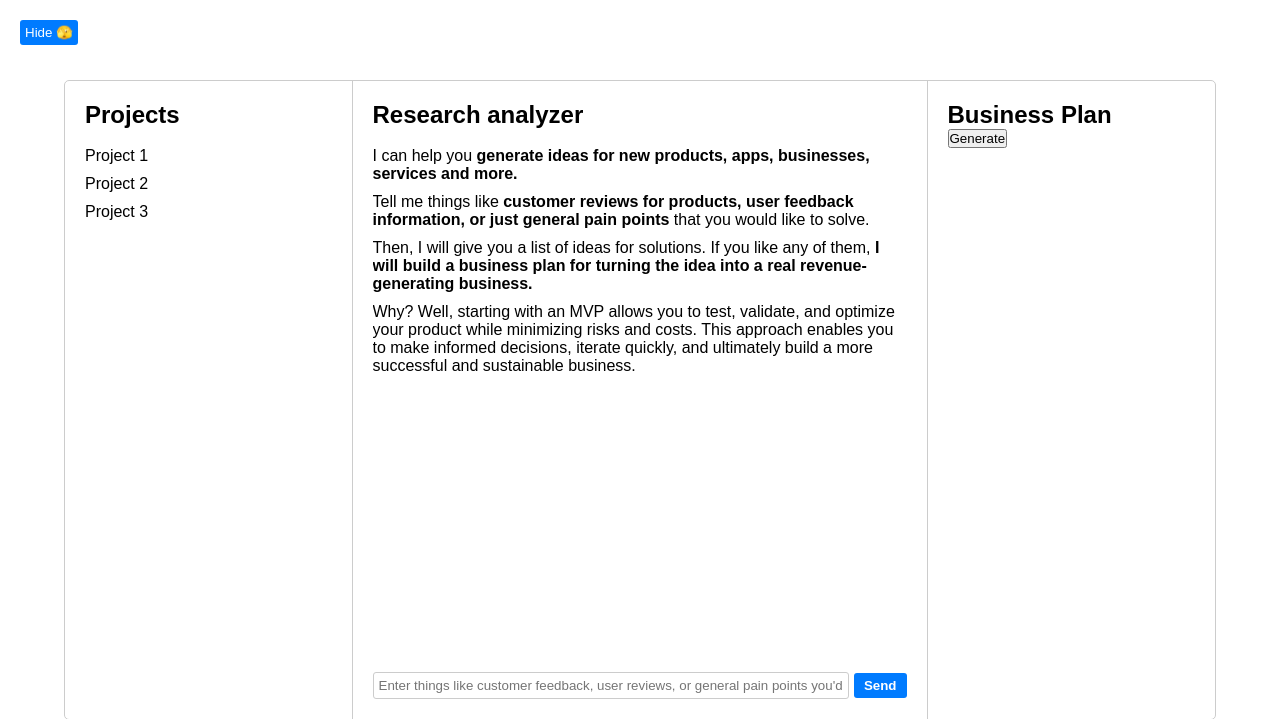
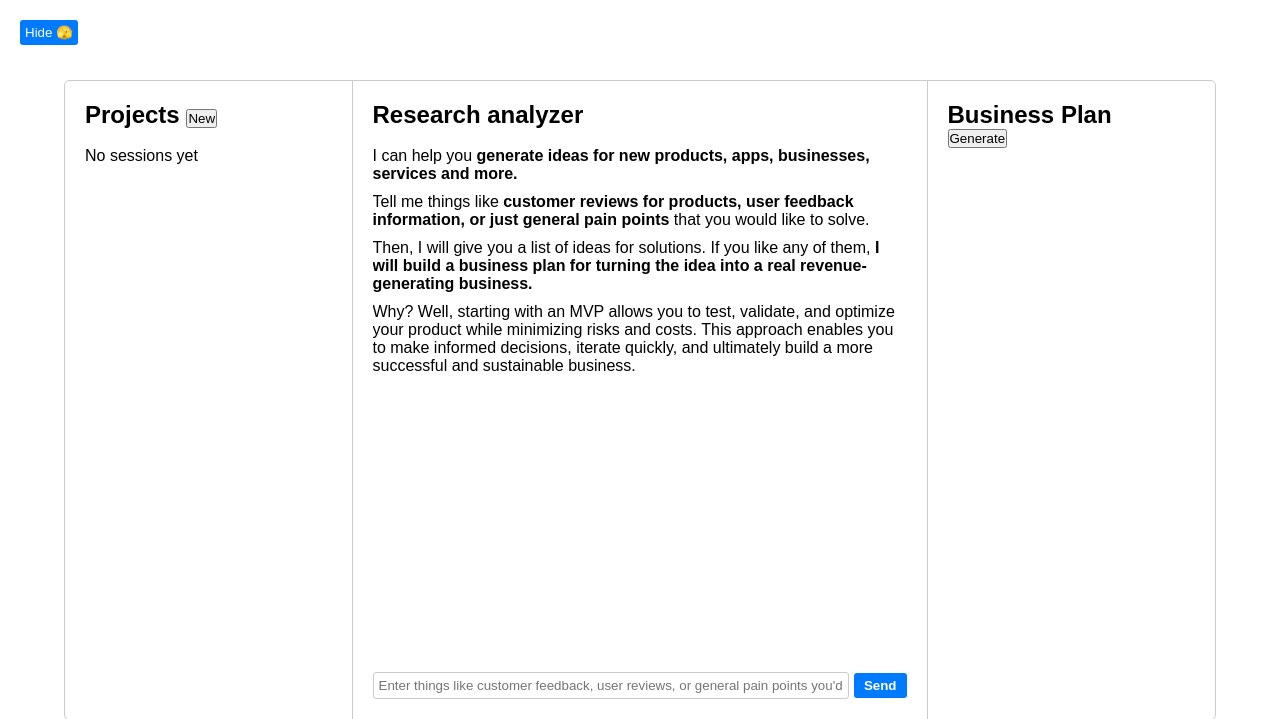
Before and after one commit to kevingduck/MVPGenerator, a Flask app: page / in a window 1280 px wide. Shown: the top 719 px of the page. Run offline with Flask 3, Linux system fonts and the light colour scheme.

Commit message:
update projects panel

```diff
--- a/static/index.js
+++ b/static/index.js
@@ -108,8 +108,6 @@ document.addEventListener('DOMContentLoaded', () => {
         textContentElement.innerHTML = text;
     }
 
-
     window.generateBusinessPlan = generateBusinessPlan;
 
-
 });
--- a/templates/app.html
+++ b/templates/app.html
@@ -170,12 +170,10 @@
     <div class="container">
         <button class="toggle-projects" id="toggle-projects-button">Hide 🫣</button>
         <div class="left-panel" id="projects-panel">
-            <h2>Projects</h2>
+            <h2>Projects <button id="new-session-button">New</button></h2>
             <br />
-            <ul class="session-list">
-                <li>Project 1</li>
-                <li>Project 2</li>
-                <li>Project 3</li>
+            <ul class="session-list" id="session-list">
+                <li id="placeholder">No sessions yet</li>
             </ul>
         </div>
         <div class="middle-panel">
@@ -210,6 +208,48 @@
             <div class="markdown-content" id="markdown-content"></div>
         </div>
     </div>
+    <script>
+        $(document).ready(function () {
+            // New session button
+            $("#new-session-button").on("click", function () {
+                // set session name to current timestamp
+                const sessionName = new Date().toLocaleString();
+                if (sessionName) {
+                    const newSession = $("<li></li>").text(sessionName).addClass("session");
+                    $("<button></button>").text("Delete").addClass("delete-session").appendTo(newSession);
+                    $("#session-list").append(newSession);
+                    localStorage.setItem(sessionName, "");
+                }
+            });
+
+            // Delete session button
+            $(document).on("click", ".delete-session", function (e) {
+                e.stopPropagation();
+                const sessionName = $(this).parent().text().slice(0, -6);
+                const confirmation = confirm("Are you sure you want to delete this session?");
+                if (confirmation) {
+                    localStorage.removeItem(sessionName);
+                    $(this).parent().remove();
+                }
+            });
+
+            // Load session data
+            $(document).on("click", ".session", function () {
+                const sessionName = $(this).text().slice(0, -6);
+                const sessionData = localStorage.getItem(sessionName);
+                $(".chat-area").html(sessionData);
+            });
+
+            // Store session data
+            $(".send-button").on("click", function () {
+                const inputText = $(".input-field").val();
+                $(".chat-area").append($("<p></p>").text(inputText));
+                const sessionName = $(".session-list .active").text().slice(0, -6);
+                localStorage.setItem(sessionName, $(".chat-area").html());
+                $(".input-field").val("");
+            });
+        });
+    </script>
 
 </body>
 
```
